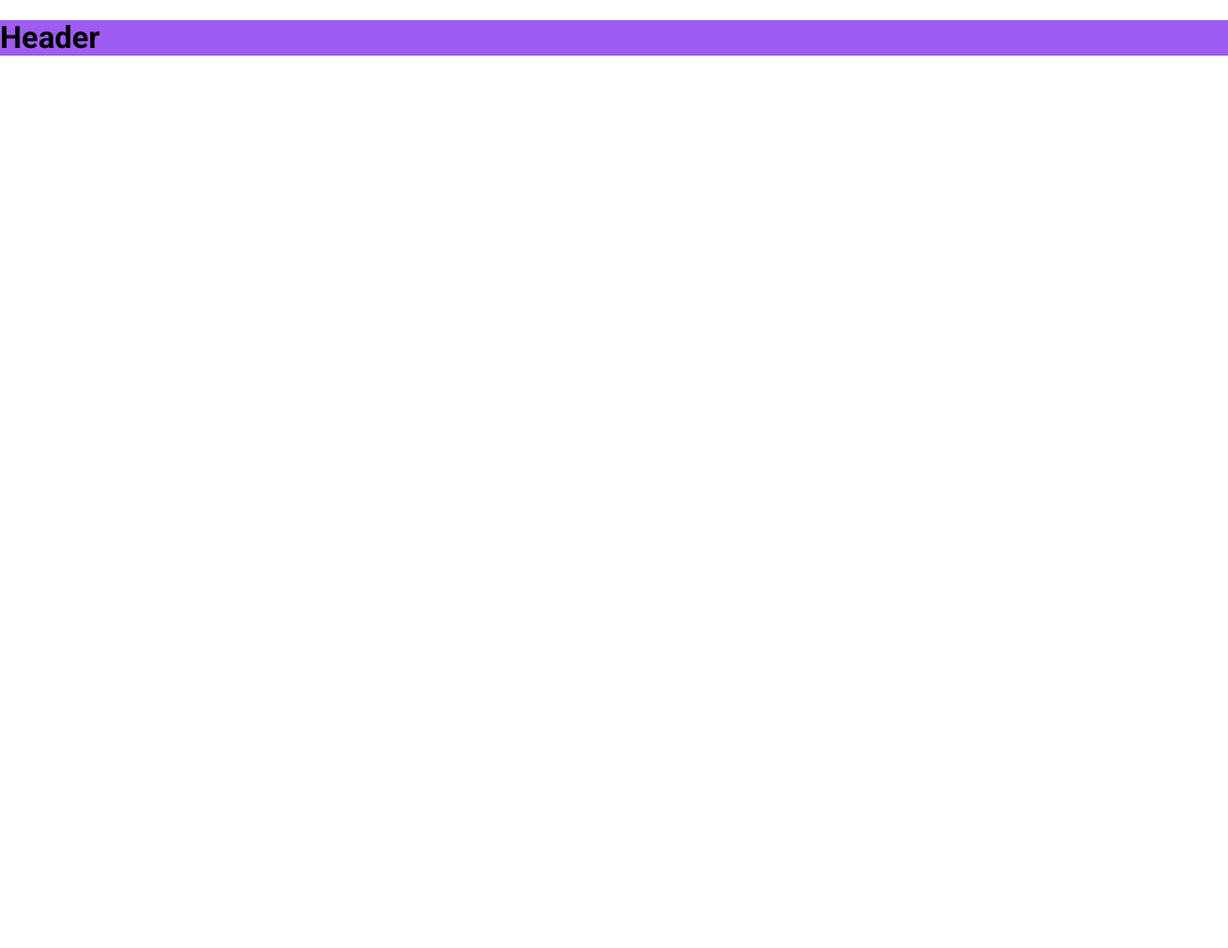
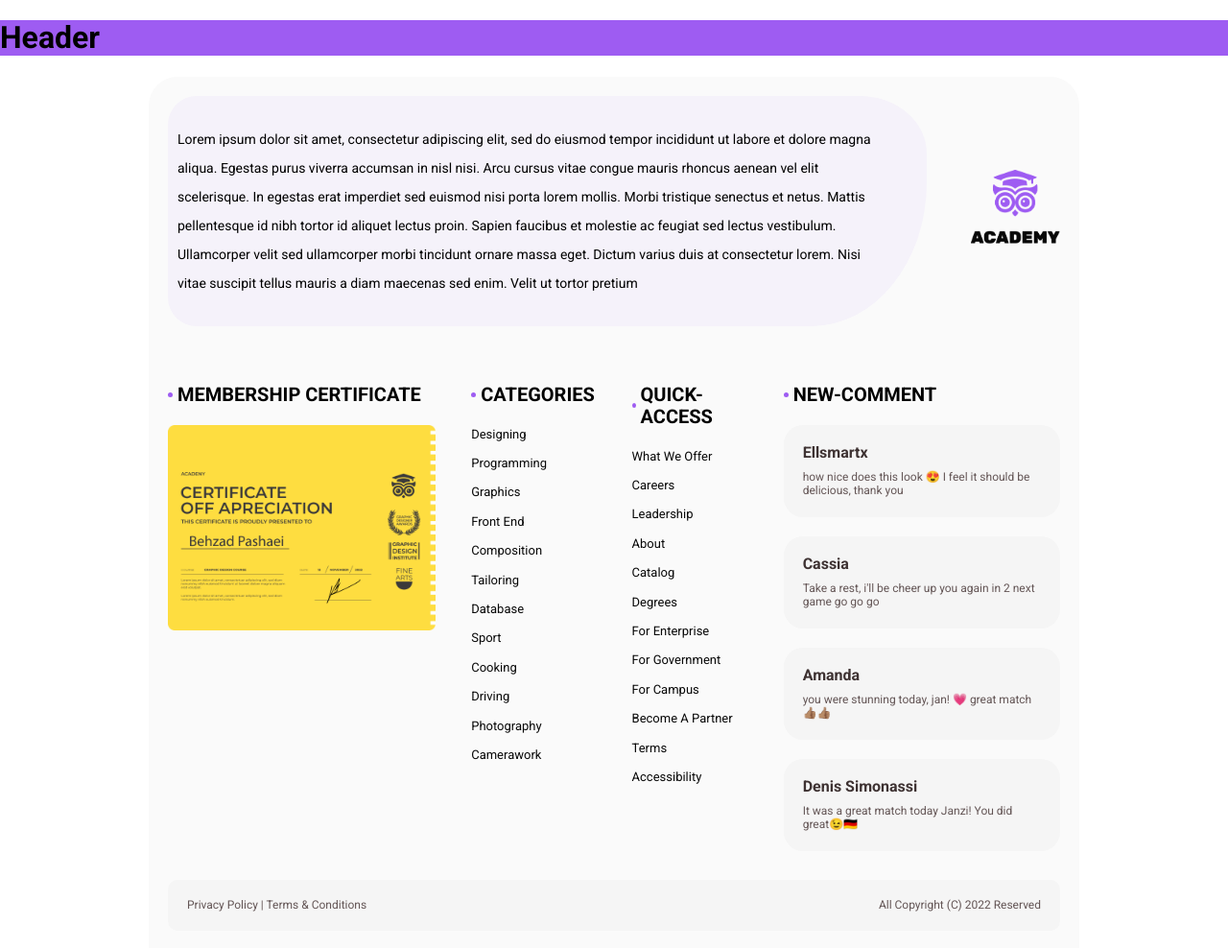
Before and after one commit to KareemAdelAwwad/AcademyWebsite, a plain HTML site: page index.html in a window 1280 px wide. Shown: the whole page at 96% size. Before the commit the page ends 800 px from the top, so only its background shows below. Drawn offline with Linux system fonts and the light colour scheme.

Commit message:
footer-section

```diff
--- /dev/null
+++ b/asset/css/sections/footer.css
@@ -0,0 +1,123 @@
+footer .container {
+  padding: 20px;
+  background-color: #FAFAFA;
+  border-radius: 30px 30px 0 0;
+  -webkit-border-radius: 30px 30px 0 0;
+  -moz-border-radius: 30px 30px 0 0;
+  -ms-border-radius: 30px 30px 0 0;
+  -o-border-radius: 30px 30px 0 0;
+}
+footer .paragraph-and-logo {
+  display: flex;
+  justify-content: space-between;
+  align-items: center;
+  gap: 30px;
+  margin-bottom: 60px;
+}
+footer .paragraph-and-logo .paragraph{
+  width: 85%;
+  background-color: #F5F2FA;
+  padding: 30px 40px 30px 10px;
+  border-radius: 30px 70px 120px 30px / 30px 60px 150px 30px;
+  -webkit-border-radius: 30px 70px 120px 30px / 30px 60px 150px 30px;
+  -moz-border-radius: 30px 70px 120px 30px / 30px 60px 150px 30px;
+  -ms-border-radius: 30px 70px 120px 30px / 30px 60px 150px 30px;
+  -o-border-radius: 30px 70px 120px 30px / 30px 60px 150px 30px;
+}
+footer .paragraph-and-logo .paragraph p{
+  font-weight: 400;
+  line-height: 30px;
+  font-size: 14px;
+}
+footer .paragraph-and-logo .logo {
+  width: 10%;
+}
+footer .paragraph-and-logo .logo img{
+  width: 100%;
+}
+
+.links-grid {
+  display: grid;
+  grid-template-columns: 30% 14% 13% 31%;
+  gap: 4%;
+}
+.links-grid div h3 {
+  display: flex;
+  align-items: center;
+  font-size: 20px;
+  margin-bottom: 20px;
+  text-transform: uppercase;
+}
+.links-grid div h3 span {
+  display: inline-block;
+  background-color: var(--primary-color);
+  width: 5px;
+  height: 5px;
+  margin-right: 5px;
+  border-radius: 50%;
+  -webkit-border-radius: 50%;
+  -moz-border-radius: 50%;
+  -ms-border-radius: 50%;
+  -o-border-radius: 50%;
+}
+.membership-certificate img{
+  width: 100%;
+}
+
+.gategories ul li, .quick-access ul li{
+  list-style: none;
+}
+.gategories ul li a, .quick-access ul li a{
+  text-decoration: none;
+  font-size: 13px;
+  color: #080808;
+  text-transform: capitalize;
+}
+.gategories ul li:not(:last-child), .quick-access ul li:not(:last-child){
+  margin-bottom: 12px;
+}
+
+.new-comment .data{
+  background-color: #F5F5F5;
+  padding: 20px;
+  border-radius: 20px;
+  -webkit-border-radius: 20px;
+  -moz-border-radius: 20px;
+  -ms-border-radius: 20px;
+  -o-border-radius: 20px;
+}
+.new-comment .list .data:not(:last-child) {
+  margin-bottom: 20px;
+}
+.new-comment .data h4 {
+  color: #3E3232;
+  font-size: 16px;
+  text-transform: capitalize;
+}
+.new-comment .data p {
+  color: #645656;
+  font-size: 12px;
+  margin-top: 10px;
+}
+
+.copyright {
+  width: 100%;
+  background-color: #F5F5F5;
+  padding: 20px;
+  border-radius: 10px;
+  -webkit-border-radius: 10px;
+  -moz-border-radius: 10px;
+  -ms-border-radius: 10px;
+  -o-border-radius: 10px;
+  margin-top: 30px;
+}
+.copyright div {
+  display: flex;
+  align-items: center;
+  justify-content: space-between;
+}
+.copyright div p{
+  color: #645656;
+  text-transform: capitalize;
+  font-size: 12px;
+}
--- a/asset/css/style.css
+++ b/asset/css/style.css
@@ -1,4 +1,5 @@
 @import url('./sections/Header.css');
+@import url('./sections/footer.css');
 /* ----------------- VAR ----------------- */
 :root {
   --primary-color: #9E5CF2;
--- a/index.html
+++ b/index.html
@@ -9,8 +9,8 @@
     <link rel="preconnect" href="https://fonts.googleapis.com">
     <link rel="preconnect" href="https://fonts.gstatic.com" crossorigin>
     <link href="https://fonts.googleapis.com/css2?family=Roboto:wght@100;300;400;500;700;900&display=swap" rel="stylesheet">
-    <link rel="stylesheet" href="./asset/css/all.min.css">      <!-- Fontawesome CSS file -->
-
+    <link rel="stylesheet" href="./asset/css/all.min.css">
+    <!-- Fontawesome CSS file -->
     <title>Academy Website</title>
 </head>
 <body>
@@ -59,7 +59,85 @@
     <!----------------------------------------->
 
     <!-- Start Footer -->
-
+    <footer>
+        <div class="container">
+            <div class="paragraph-and-logo">
+                <div class="paragraph">
+                    <p>Lorem ipsum dolor sit amet, consectetur adipiscing elit, sed do eiusmod tempor incididunt ut labore et dolore magna aliqua. Egestas purus viverra accumsan in nisl nisi. Arcu cursus vitae congue mauris rhoncus aenean vel elit scelerisque. In egestas erat imperdiet sed euismod nisi porta lorem mollis. Morbi tristique senectus et netus. Mattis pellentesque id nibh tortor id aliquet lectus proin. Sapien faucibus et molestie ac feugiat sed lectus vestibulum. Ullamcorper velit sed ullamcorper morbi tincidunt ornare massa eget. Dictum varius duis at consectetur lorem. Nisi vitae suscipit tellus mauris a diam maecenas sed enim. Velit ut tortor pretium</p>
+                </div>
+                <div class="logo">
+                    <img src="asset/image/footer-logo.png" alt="">
+                </div>
+            </div>
+            <div class="links-grid">
+                <div class="membership-certificate">
+                    <h3><span></span>membership certificate</h3>
+                    <img src="asset/image/Membership Certificate.png" alt="">
+                </div>
+                <div class="gategories">
+                    <h3><span></span>Categories</h3>
+                    <ul>
+                        <li><a href="#">Designing</a></li>
+                        <li><a href="#">Programming</a></li>
+                        <li><a href="#">Graphics</a></li>
+                        <li><a href="#">front end</a></li>
+                        <li><a href="#">Composition</a></li>
+                        <li><a href="#">tailoring</a></li>
+                        <li><a href="#">Database</a></li>
+                        <li><a href="#">Sport</a></li>
+                        <li><a href="#">cooking</a></li>
+                        <li><a href="#">driving</a></li>
+                        <li><a href="#">Photography</a></li>
+                        <li><a href="#">camerawork</a></li>
+                    </ul>
+                </div>
+                <div class="quick-access">
+                    <h3><span></span>quick-access</h3>
+                    <ul>
+                        <li><a href="#">What We Offer</a></li>
+                        <li><a href="#">Careers</a></li>
+                        <li><a href="#">Leadership</a></li>
+                        <li><a href="#">About</a></li>
+                        <li><a href="#">Catalog</a></li>
+                        <li><a href="#">Degrees</a></li>
+                        <li><a href="#">For Enterprise</a></li>
+                        <li><a href="#">For Government</a></li>
+                        <li><a href="#">For Campus</a></li>
+                        <li><a href="#">Become a Partner</a></li>
+                        <li><a href="#">Terms</a></li>
+                        <li><a href="#">Accessibility</a></li>
+                    </ul>
+                </div>
+                <div class="new-comment">
+                    <h3><span></span>new-comment</h3>
+                    <div class="list">
+                        <div class="data">
+                            <h4>ellsmartx</h4>
+                            <p>how nice does this look 😍 I feel it should be delicious, thank you</p>
+                        </div>
+                        <div class="data">
+                            <h4>cassia</h4>
+                            <p>Take a rest, i'll be cheer up you again in 2 next game go go go</p>
+                        </div>
+                        <div class="data">
+                            <h4>amanda</h4>
+                            <p>you were stunning today, jan! 💗 great match 👍🏽👍🏽</p>
+                        </div>
+                        <div class="data">
+                            <h4>Denis Simonassi</h4>
+                            <p>It was a great match today Janzi! You did great😉🇩🇪</p>
+                        </div>
+                    </div>
+                </div>
+            </div>
+            <div class="copyright">
+                <div>
+                    <p>privacy policy | terms & conditions</p>
+                    <p>all copyright (c) 2022 reserved</p>
+                </div>
+            </div>
+        </div>
+    </footer>
     <!-- End Footer -->
 
     <!----------------------------------------->
```
Also changed, not shown: asset/image/Membership Certificate.png (added), asset/image/footer-logo.png (added).
